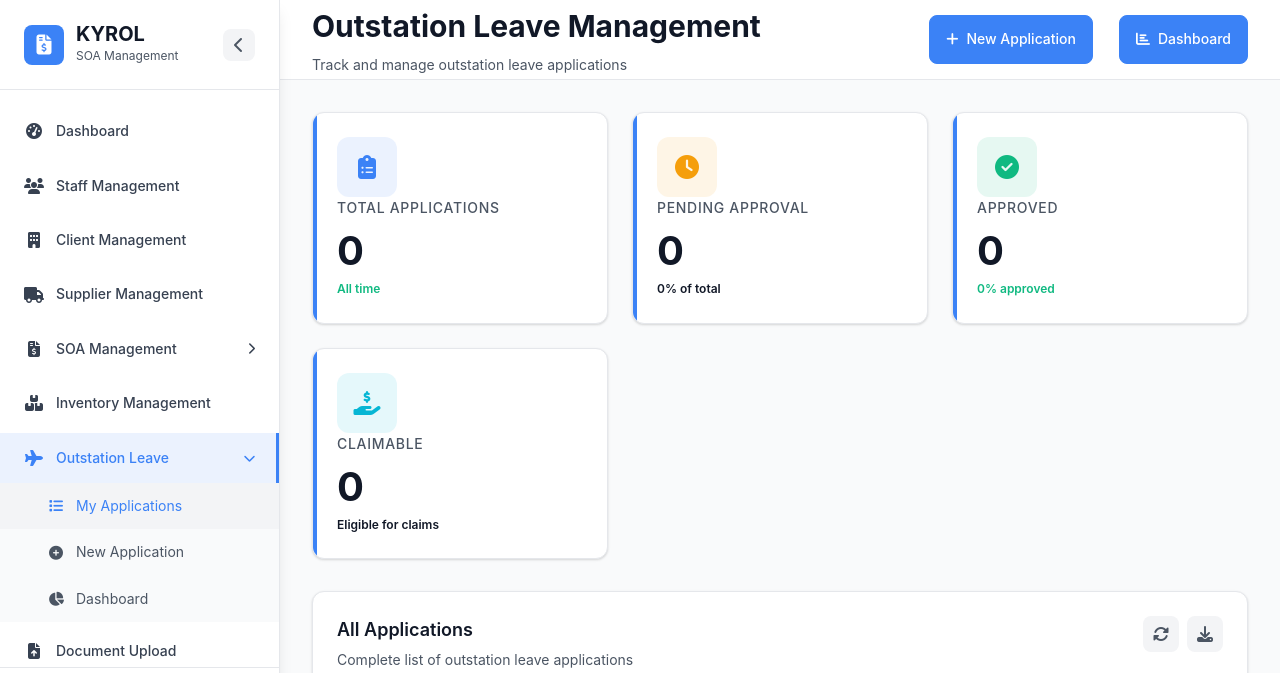
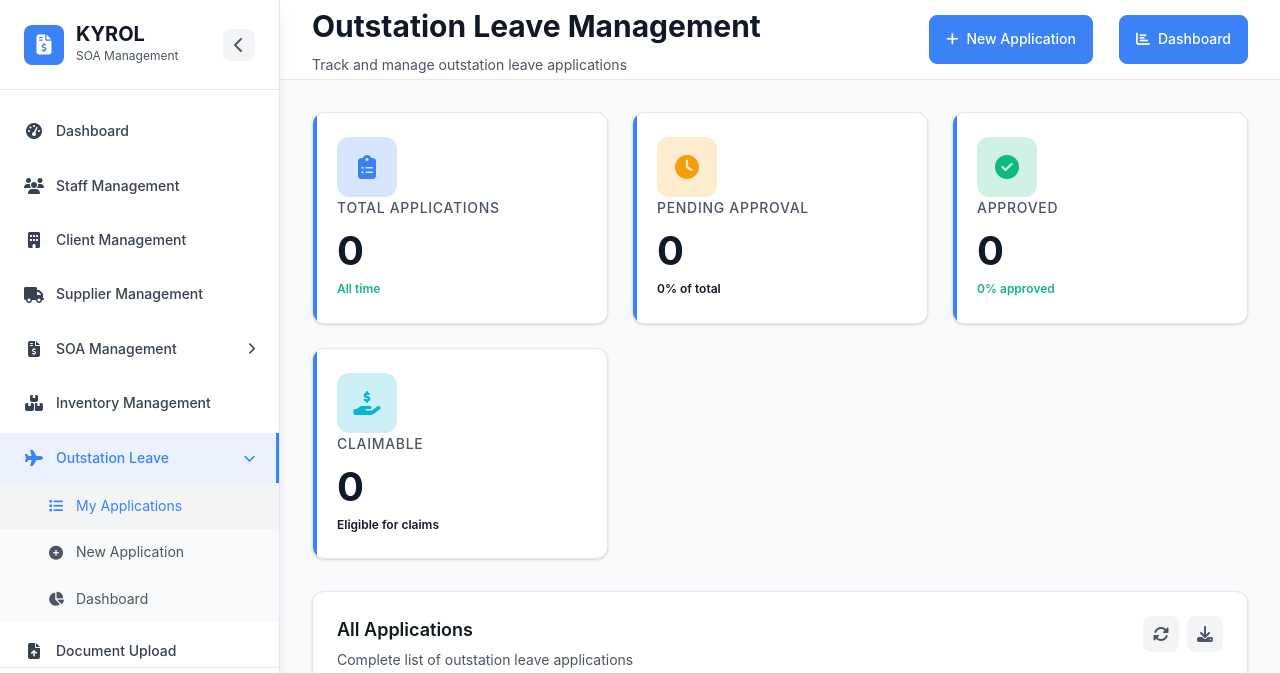
Before and after one commit to alyazone/soa_management, a PHP site: page /modules/outstation/index.php in a window 1280 px wide. Shown: the top 673 px of the page. Run offline with PHP 8.4, Linux system fonts and the light colour scheme; a user stored in the database is signed in; data comes from the database, SQL or seed files in the repository; data that the repository does not hold is empty.

Commit message:
Increase stat card icon background opacity for better visibility
Changed background opacity from 0.1 to 0.2 (doubled) for all stat
card icons to improve visibility and contrast. This affects:
- Blue document icon (Total Applications)
- Orange clock icon (Pending Approval)
- Green checkmark icon (Approved)
- Teal money icon (Claimable)

```diff
--- a/modules/outstation/index.php
+++ b/modules/outstation/index.php
@@ -185,7 +185,7 @@ try {
             <!-- Statistics Cards -->
             <div class="stats-grid" data-aos="fade-up">
                 <div class="stat-card">
-                    <div class="stat-icon" style="background: rgba(59, 130, 246, 0.1); color: var(--primary-color);">
+                    <div class="stat-icon" style="background: rgba(59, 130, 246, 0.2); color: var(--primary-color);">
                         <i class="fas fa-clipboard-list"></i>
                     </div>
                     <div class="stat-details">
@@ -196,7 +196,7 @@ try {
                 </div>
 
                 <div class="stat-card">
-                    <div class="stat-icon" style="background: rgba(245, 158, 11, 0.1); color: var(--warning-color);">
+                    <div class="stat-icon" style="background: rgba(245, 158, 11, 0.2); color: var(--warning-color);">
                         <i class="fas fa-clock"></i>
                     </div>
                     <div class="stat-details">
@@ -207,7 +207,7 @@ try {
                 </div>
 
                 <div class="stat-card">
-                    <div class="stat-icon" style="background: rgba(16, 185, 129, 0.1); color: var(--success-color);">
+                    <div class="stat-icon" style="background: rgba(16, 185, 129, 0.2); color: var(--success-color);">
                         <i class="fas fa-check-circle"></i>
                     </div>
                     <div class="stat-details">
@@ -218,7 +218,7 @@ try {
                 </div>
 
                 <div class="stat-card">
-                    <div class="stat-icon" style="background: rgba(6, 182, 212, 0.1); color: var(--info-color);">
+                    <div class="stat-icon" style="background: rgba(6, 182, 212, 0.2); color: var(--info-color);">
                         <i class="fas fa-hand-holding-usd"></i>
                     </div>
                     <div class="stat-details">
```
